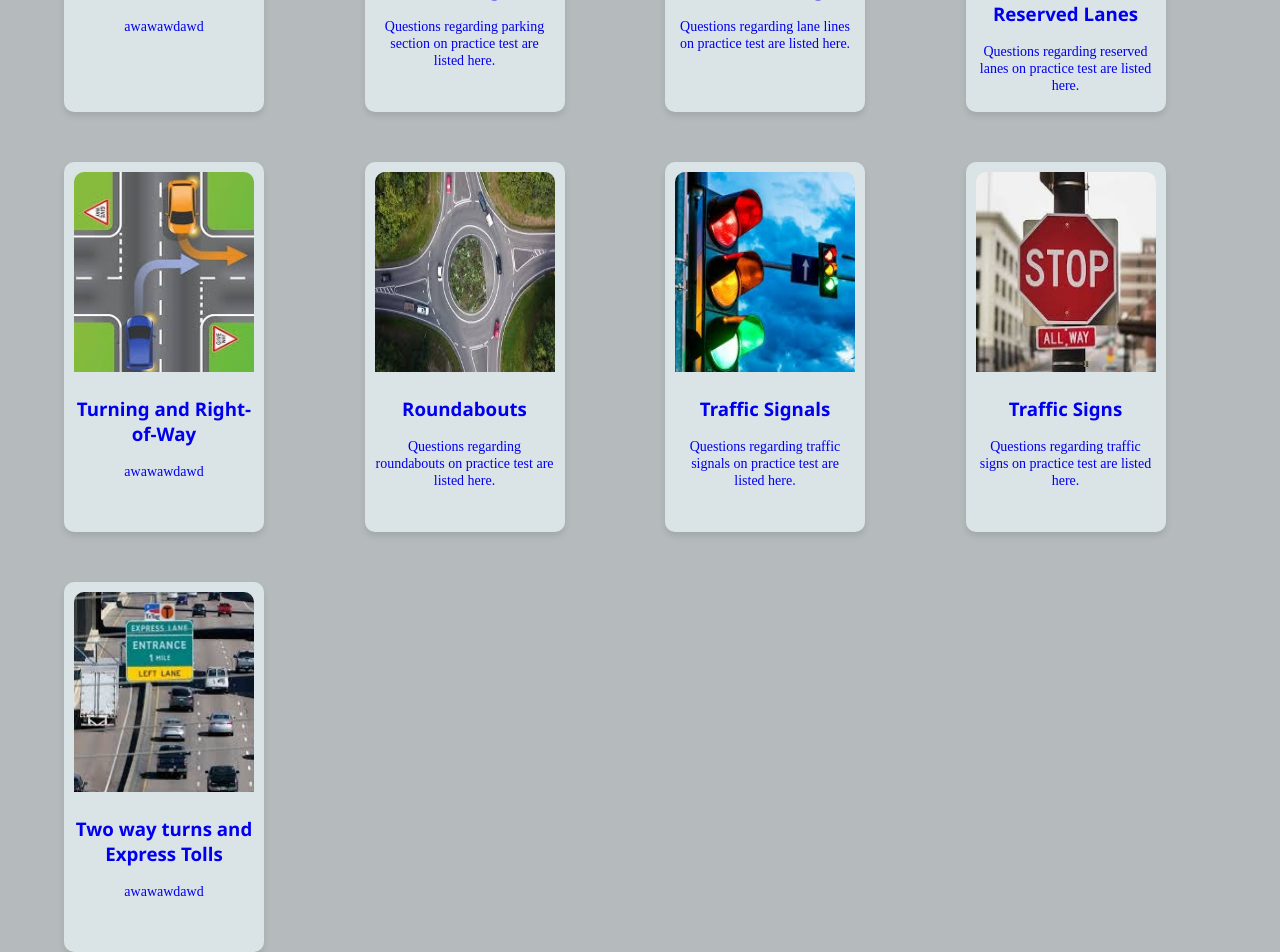
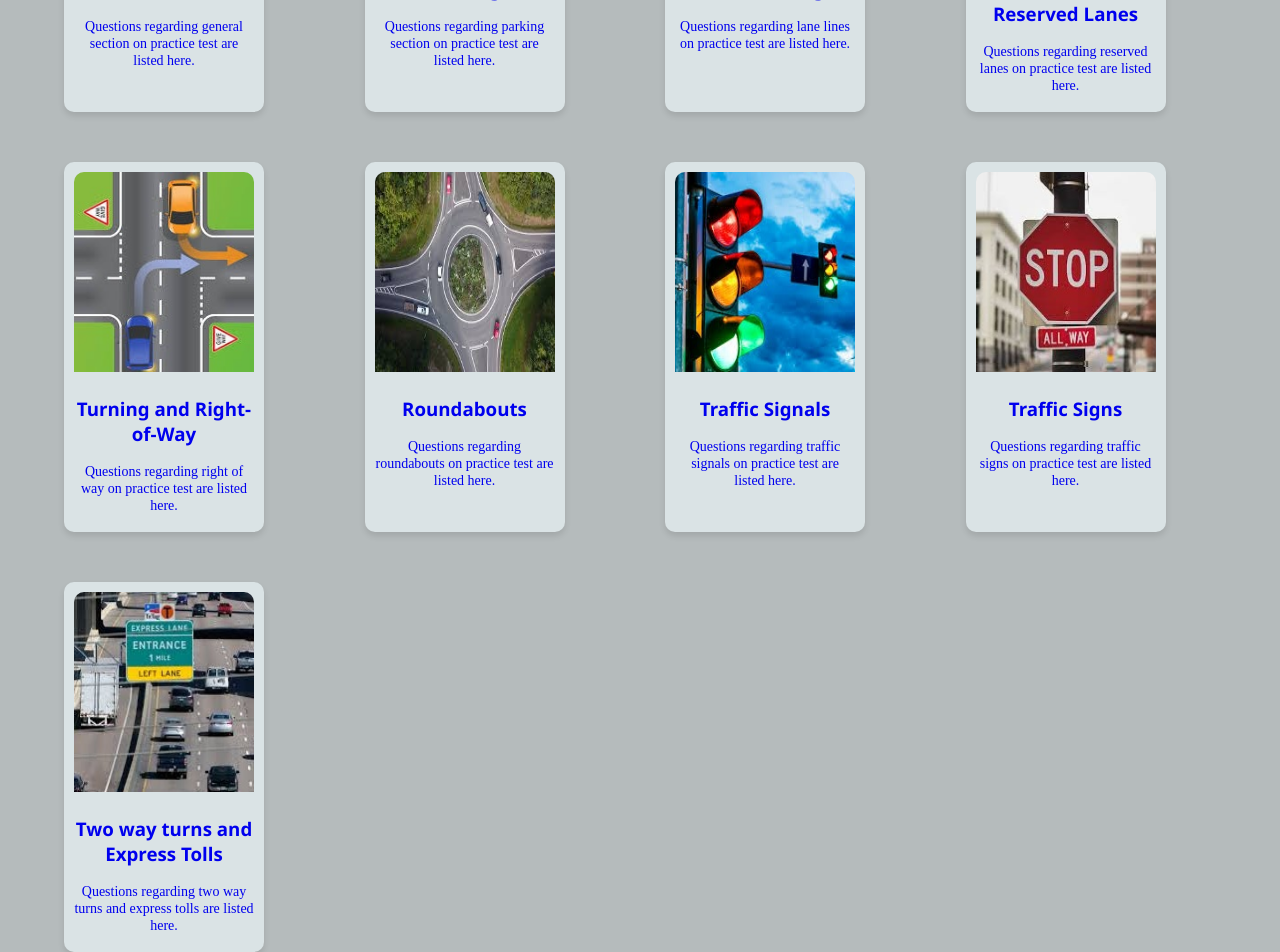
Before and after one commit to SquidHead00007/drivetestapp, a React (Create React App) app: page / in a window 1280 px wide. Shown: the part 399-1351 px from the top of the page. Built offline with nearby package versions, Linux system fonts and the light colour scheme.

Commit message:
section descriptions

```diff
--- a/src/data/doltestsection.js
+++ b/src/data/doltestsection.js
@@ -1,12 +1,12 @@
 const SectionData=[
-    { id:"general",         name:"General",                          image:require("../img/dolgeneral.jpg"),      description:("awawawdawd")},
+    { id:"general",         name:"General",                          image:require("../img/dolgeneral.jpg"),      description:("Questions regarding general section on practice test are listed here.")},
     { id:"parking",         name:"Parking",                          image:require("../img/parking.jpg"),         description:("Questions regarding parking section on practice test are listed here.")},
     { id:"pavementmarking", name:"Lane Markings",                    image:require("../img/pavement.jpg"),        description:("Questions regarding lane lines on practice test are listed here.")},
     { id:"lanes",           name:"Reversible and Reserved Lanes",    image:require("../img/lanes.jpg"),           description:("Questions regarding reserved lanes on practice test are listed here.")},
-    { id:"rightofway",      name:"Turning and Right-of-Way",         image:require("../img/rightofway.jpg"),      description:("awawawdawd")},
+    { id:"rightofway",      name:"Turning and Right-of-Way",         image:require("../img/rightofway.jpg"),      description:("Questions regarding right of way on practice test are listed here.")},
     { id:"roundabouts",     name:"Roundabouts",                      image:require("../img/roundabouts.jpg"),     description:("Questions regarding roundabouts on practice test are listed here.")},
     { id:"trafficsignal",   name:"Traffic Signals",                  image:require("../img/signal.jpg"),          description:("Questions regarding traffic signals on practice test are listed here.")},
     { id:"trafficsign",     name:"Traffic Signs",                    image:require("../img/sign.jpg"),            description:("Questions regarding traffic signs on practice test are listed here.")},
-    { id:"expresstoll",     name:"Two way turns and Express Tolls",  image:require("../img/express.jpg"),         description:("awawawdawd")},
+    { id:"expresstoll",     name:"Two way turns and Express Tolls",  image:require("../img/express.jpg"),         description:("Questions regarding two way turns and express tolls are listed here.")},
   ]
   export default SectionData;
```
